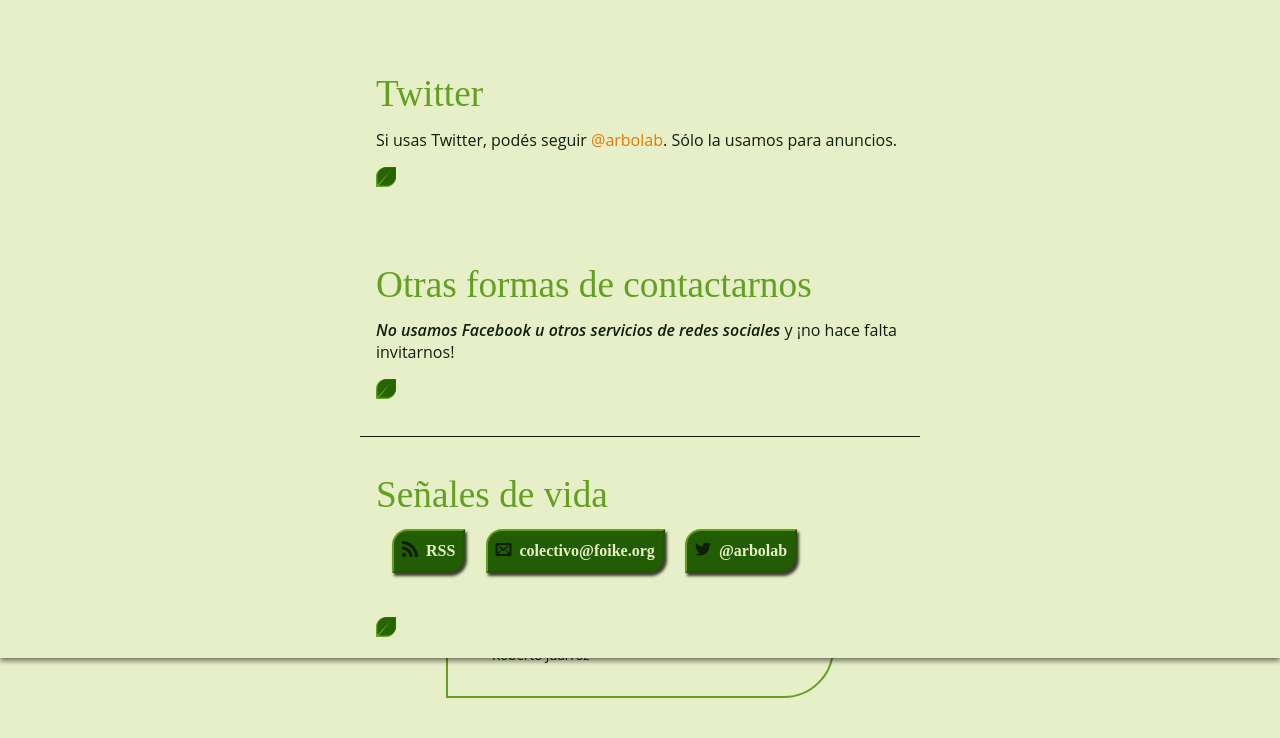
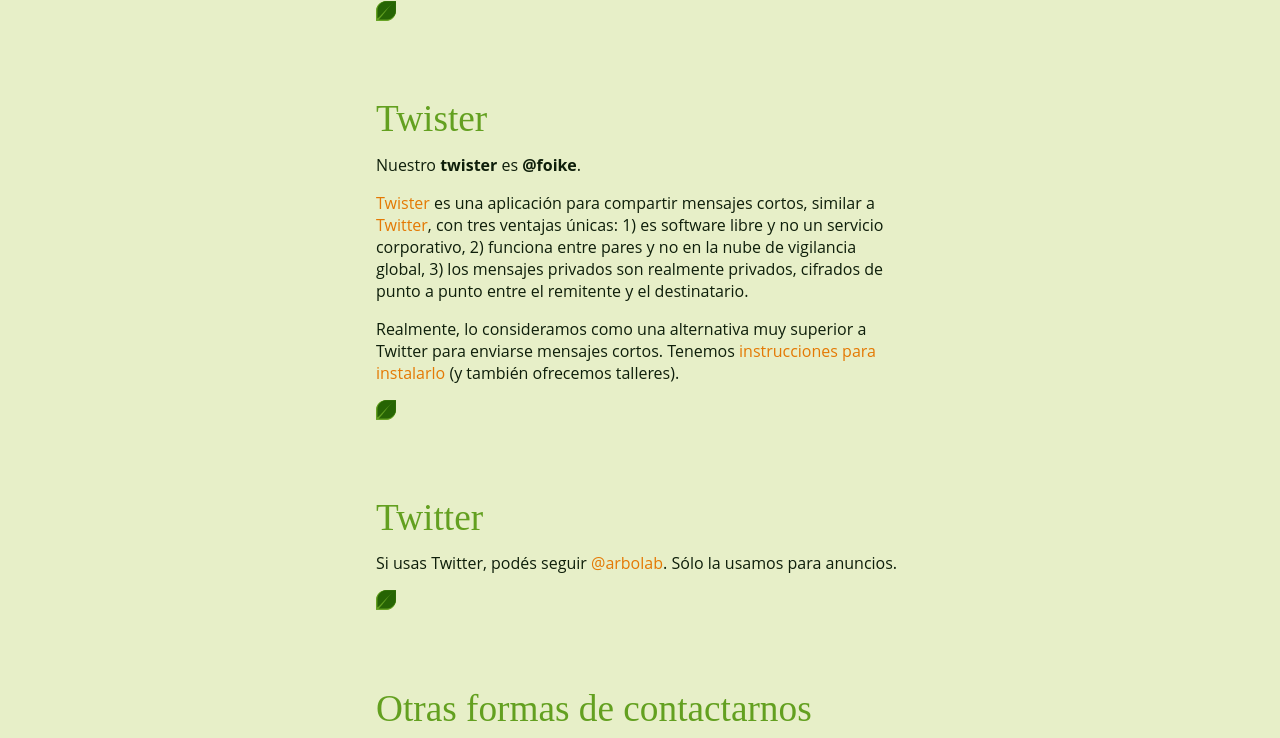
Before and after one commit to LuxDie/foike.github.io, a Jekyll site: the page contacto.html, which Jekyll copies as it is, in a window 1280 px wide and 900 px high, scrolled down 1093 px, cut to the strip 162-900 px from the top of the window. Built offline with Jekyll 4.4.1, drawn with Linux system fonts in a browser that asks for light colours.

Commit message:
[content] Add @foike twister as a contact

```diff
--- a/contacto.html
+++ b/contacto.html
@@ -22,6 +22,7 @@
 	  <ul>
 	    <li><a href="#email">Correo electrónico</a></li>
 	    <li><a href="#chat">Conversación</a></li>
+	    <li><a href="#twister">Twister</a></li>
 	    <li><a href="#twitter">Twitter</a></li>
 	    <li><a href="#social">Otro</a></li>
 	  </ul>
@@ -40,7 +41,7 @@
 	  <p>La dirección es <em>colectivo⊚foike.org</em>.</p>
 
 	  <p>Si prefieres contactarte en privado, podes escribir a <em>contacto⊚foike.org</em> con <a href="/0xBD9EF7B1A9D21E9B.asc">la clave GPG</a>
-	  (<a href="https://hkps.pool.sks-keyservers.net/pks/lookup?op=vindex&search=0xBD9EF7B1A9D21E9B&fingerprint=on&exact=on">o aquí</a>) cuya huella digital es:
+	  (<a href="https://hkps.pool.sks-keyservers.net/pks/lookup?op=vindex&search=0xBD9EF7B1A9D21E9B&fingerprint=on&exact=on" rel="external">o aquí</a>) cuya huella digital es:
 	  <br> <pre><code>5119 FE91 D752 8171 3D85   1721 BD9E F7B1 A9D2 1E9B</code></pre></p>
 
 	  <nav>
@@ -54,11 +55,36 @@
 	  <p>Algunos miembros del colectivo mantienen presencia en
 	     diversas redes de <acronym title="Internet Relay
 	     Chat">IRC</acronym> como
-	    <a href="http://webchat.freenode.net?channels=%23PorteGNU&amp;uio=OT10cnVlJjEwPXRydWUmMTE9ODIc6">PorteGNU</a>
-	    en <a href="https://irc.freenode.net/">Freenode</a>.</p>
+	    <a href="http://webchat.freenode.net?channels=%23PorteGNU&amp;uio=OT10cnVlJjEwPXRydWUmMTE9ODIc6" rel="nofollow">PorteGNU</a>
+	    en <a href="https://irc.freenode.net/" rel="external">Freenode</a>.</p>
 
 	  <iframe src="http://webchat.freenode.net?channels=%23PorteGNU&amp;uio=OT10cnVlJjEwPXRydWUmMTE9ODIc6"
 	  width="516" height="400" id="freenode"></iframe>
+
+	  <nav>
+	    <a href="#top"><img src="/img/arbol-icon.png" alt="^" /></a>
+	  </nav>
+	</section>
+
+	<section id="twister">
+	  <h1>Twister</h1>
+
+	  <p>Nuestro <strong>twister</strong>
+	  es <strong>@foike</strong>.</p>
+
+	  <p><a href="http://twister.net.co/"
+	  target="_blank" rel="external">Twister</a> es una aplicación para compartir
+	  mensajes cortos, similar a <a href="#twitter">Twitter</a>,
+	  con tres ventajas únicas: 1) es software libre y no un
+	  servicio corporativo, 2) funciona entre pares y no en la
+	  nube de vigilancia global, 3) los mensajes privados son
+	  realmente privados, cifrados de punto a punto entre el
+	  remitente y el destinatario.</p>
+
+	  <p>Realmente, lo consideramos como una alternativa muy
+	  superior a Twitter para enviarse mensajes cortos. Tenemos
+	  <a href="/taller/twister-pi">instrucciones para
+	  instalarlo</a> (y también ofrecemos talleres).</p>
 
 	  <nav>
 	    <a href="#top"><img src="/img/arbol-icon.png" alt="^" /></a>
@@ -69,7 +95,7 @@
 	  <h1>Twitter</h1>
 
 	  <p>Si usas Twitter, podés seguir
-	     <a href="https://twitter.com/arbolab">@arbolab</a>.
+	     <a href="https://twitter.com/arbolab" rel="external">@arbolab</a>.
 	     Sólo la usamos para anuncios.</p>
 
 	  <nav>
```
